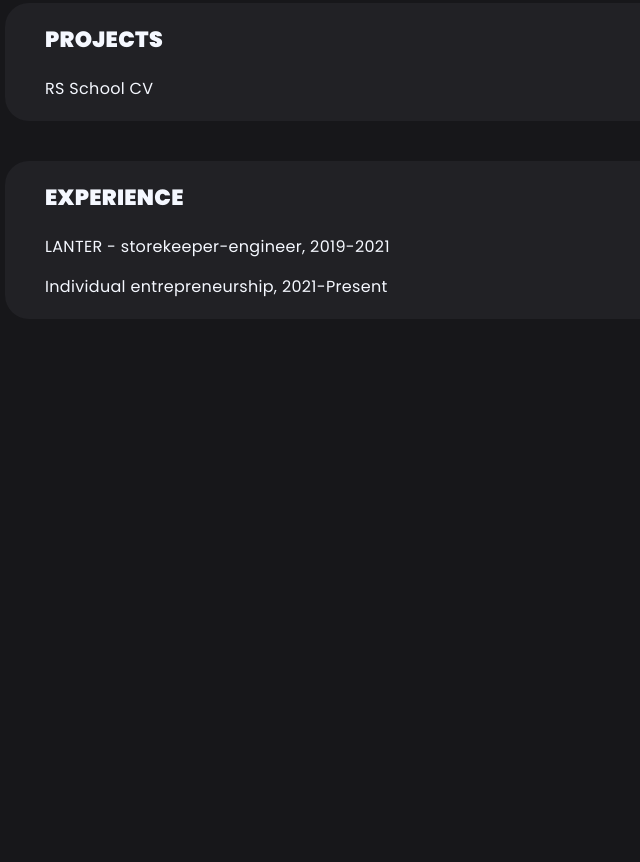
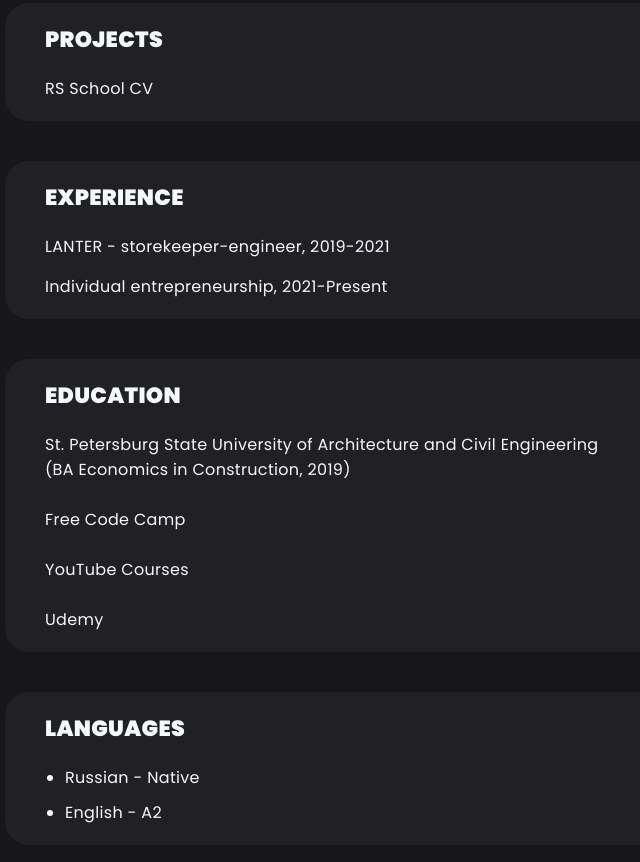
Before and after one commit to Romezy/rsschool-cv, a plain HTML site: page index.html in a window 1280 px wide. Shown: the part 1201-2063 px from the top of the page, without its empty margins (285-925 px from the left). Before the commit the page ends 1585 px from the top, so only its background shows below. Drawn offline with Linux system fonts and the light colour scheme.

Commit message:
feat: add education and langs sections

```diff
--- a/index.html
+++ b/index.html
@@ -150,6 +150,35 @@
           </li>
         </ul>
       </section>
+      <section class="education">
+        <h2 class="education__title">Education</h2>
+        <ul class="education__list">
+          <li class="education__item">
+            <p class="education__text">St. Petersburg State University of Architecture and Civil Engineering (BA
+              Economics in Construction, 2019)</p>
+          </li>
+          <li class="education__item">
+            <p class="education__text">Free Code Camp</p>
+          </li>
+          <li class="education__item">
+            <p class="education__text">YouTube Courses</p>
+          </li>
+          <li class="education__item">
+            <p class="education__text">Udemy</p>
+          </li>
+        </ul>
+      </section>
+      <section class="languages">
+        <h2 class="languages__title">Languages</h2>
+        <ul class="languages__list">
+          <li class="languages__item">
+            <p class="languages__text">Russian - Native</p>
+          </li>
+          <li class="languages__item">
+            <p class="languages__text">English - A2</p>
+          </li>
+        </ul>
+      </section>
     </main>
   </div>
 </body>
--- a/style.css
+++ b/style.css
@@ -160,7 +160,9 @@ body {
 .skills,
 .code-example,
 .projects,
-.experience {
+.experience,
+.education,
+.languages {
   padding: 20px 40px;
   background-color: #212125;
   border-radius: 24px;
@@ -171,7 +173,9 @@ body {
 .skills__title,
 .code-example__title,
 .projects__title,
-.experience__title {
+.experience__title,
+.education__title,
+.languages__title {
   text-transform: uppercase;
   font-size: 22px;
   font-weight: 900;
@@ -212,3 +216,20 @@ body {
 .experience__item:not(:last-child) {
   margin-bottom: 15px;
 }
+
+.education__list {
+  list-style: none;
+  max-width: 557px;
+}
+
+.education__item:not(:last-child) {
+  margin-bottom: 25px;
+}
+
+.languages__list {
+  padding-left: 20px;
+}
+
+.languages__item:not(:last-child) {
+  margin-bottom: 10px;
+}
```
